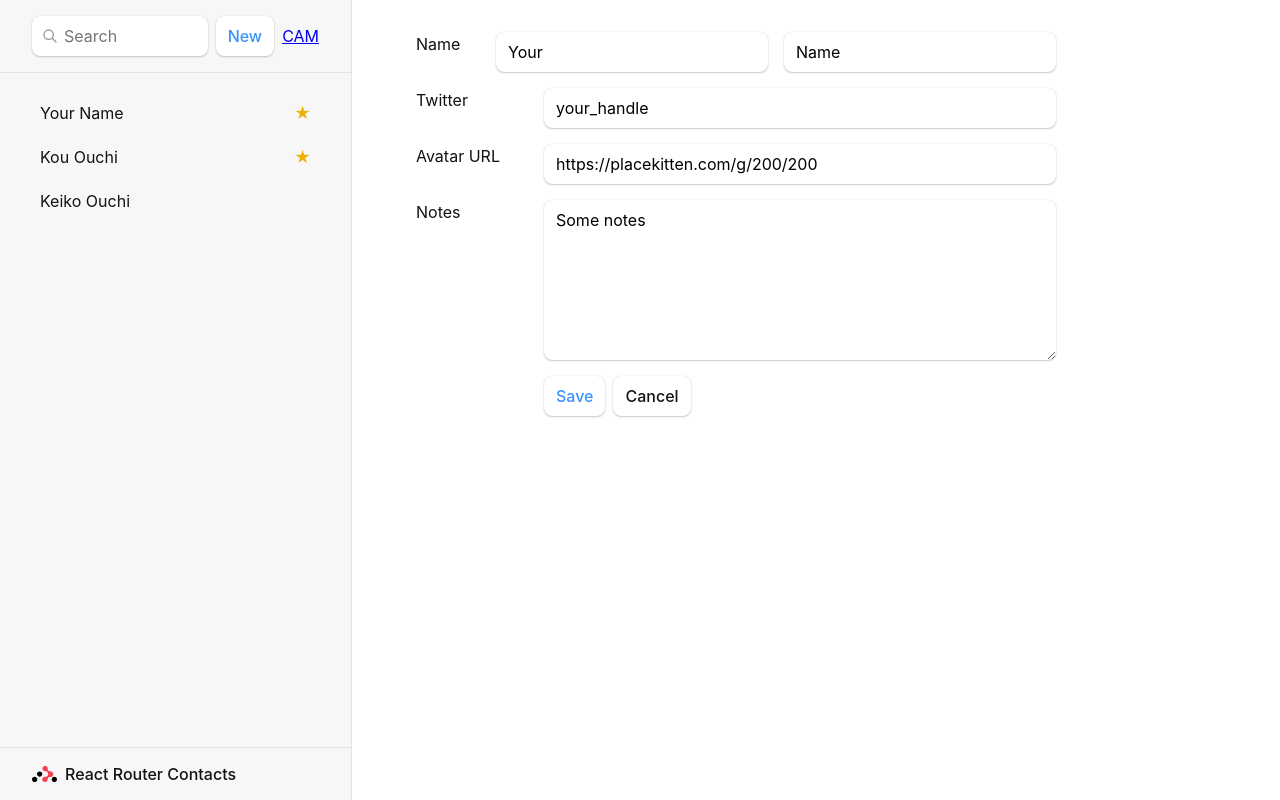
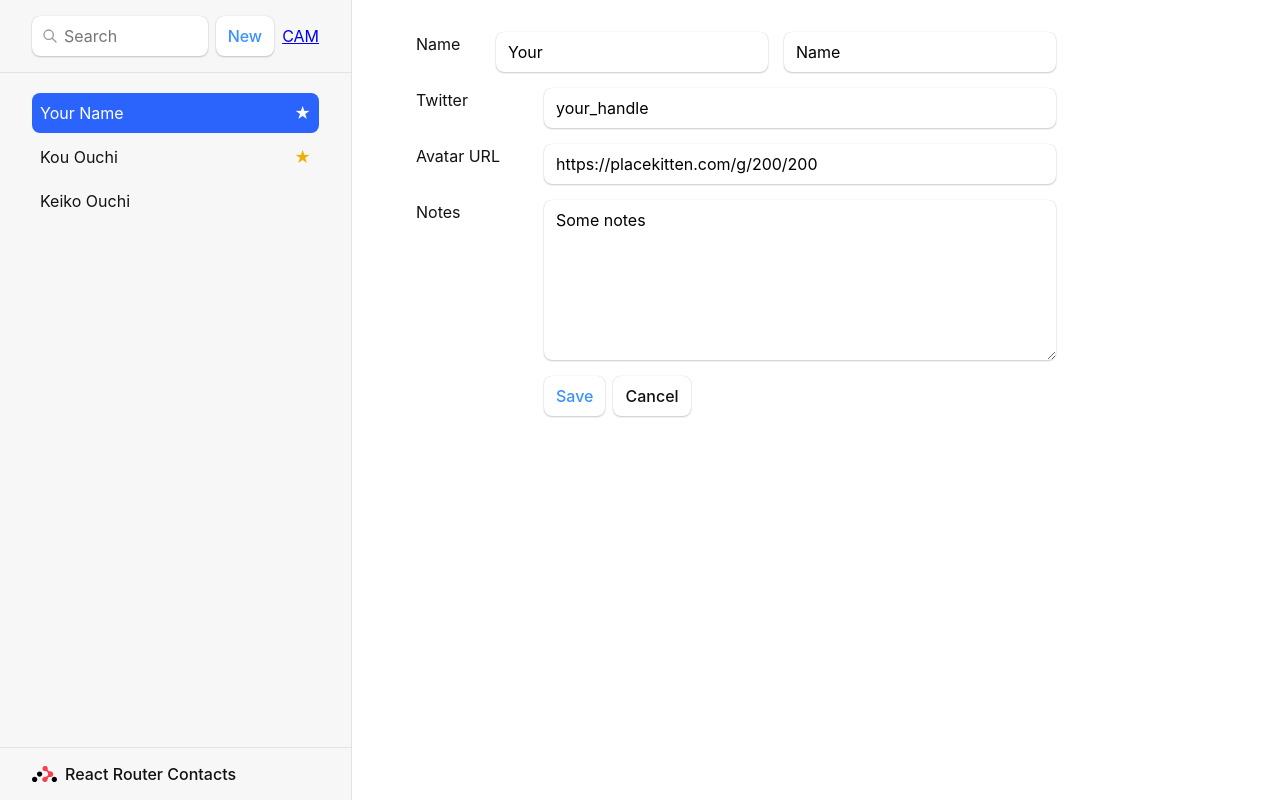
Before and after one commit to KouOuchi/amplify-react-graphql, a React (Create React App) app: page /toolapp/top/contacts/1/edit in a window 1280 px wide. Built offline with nearby package versions, Linux system fonts and the light colour scheme; what @aws-amplify/ui-react would draw is missing.

Commit message:
navigation

```diff
--- a/src/routes/top.tsx
+++ b/src/routes/top.tsx
@@ -1,10 +1,12 @@
 import { Authenticator } from '@aws-amplify/ui-react';
 import { Outlet,
          Link,
+         NavLink,
          Form,
          ActionFunction,
          LoaderFunction,
          useLoaderData,
+         useNavigation,
          redirect, } from "react-router-dom";
 import { getContacts, createContact,TContact } from "../contacts";
 
@@ -22,7 +24,7 @@ export const action:ActionFunction = async ({request, params}) => {
 
 export default function Top() {
   const contacts = useLoaderData() as TContact[];
-
+  const navigation = useNavigation();
   console.debug('@Top:'+JSON.stringify(contacts));
 
   return (
@@ -59,10 +61,18 @@ export default function Top() {
             <ul>
               {contacts.map((contact:TContact) => (
                 <li key={contact.id}>
-                  <Link to={`contacts/${contact.id}`}>
+                  <NavLink to={`contacts/${contact.id}`}
+                    className={({ isActive, isPending }) =>
+                      isActive
+                      ? "active"
+                      : isPending
+                      ? "pending"
+                      : ""
+                    }
+                  >
                     {contact.first} {contact.last}
                     {contact.favorite && <span>★</span>}
-                  </Link>
+                  </NavLink>
                 </li>
               ))}
             </ul>
@@ -74,7 +84,11 @@ export default function Top() {
         </nav>
       </div>
 
-      <div id="detail">
+      <div id="detail"
+        className={
+        navigation.state === "loading" ? "loading" : ""
+        }
+      >
         <Outlet />
       </div>
 
```
